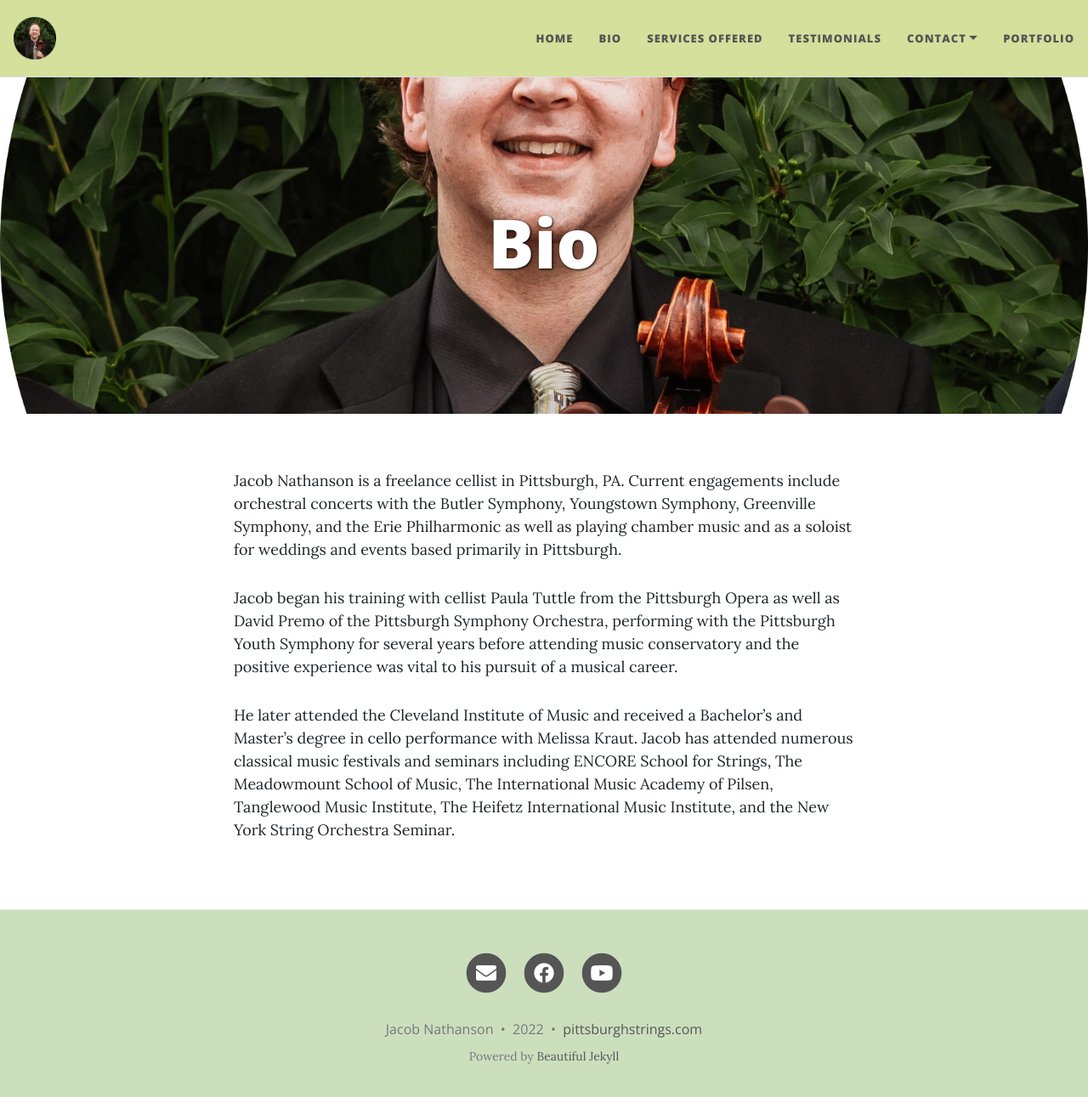
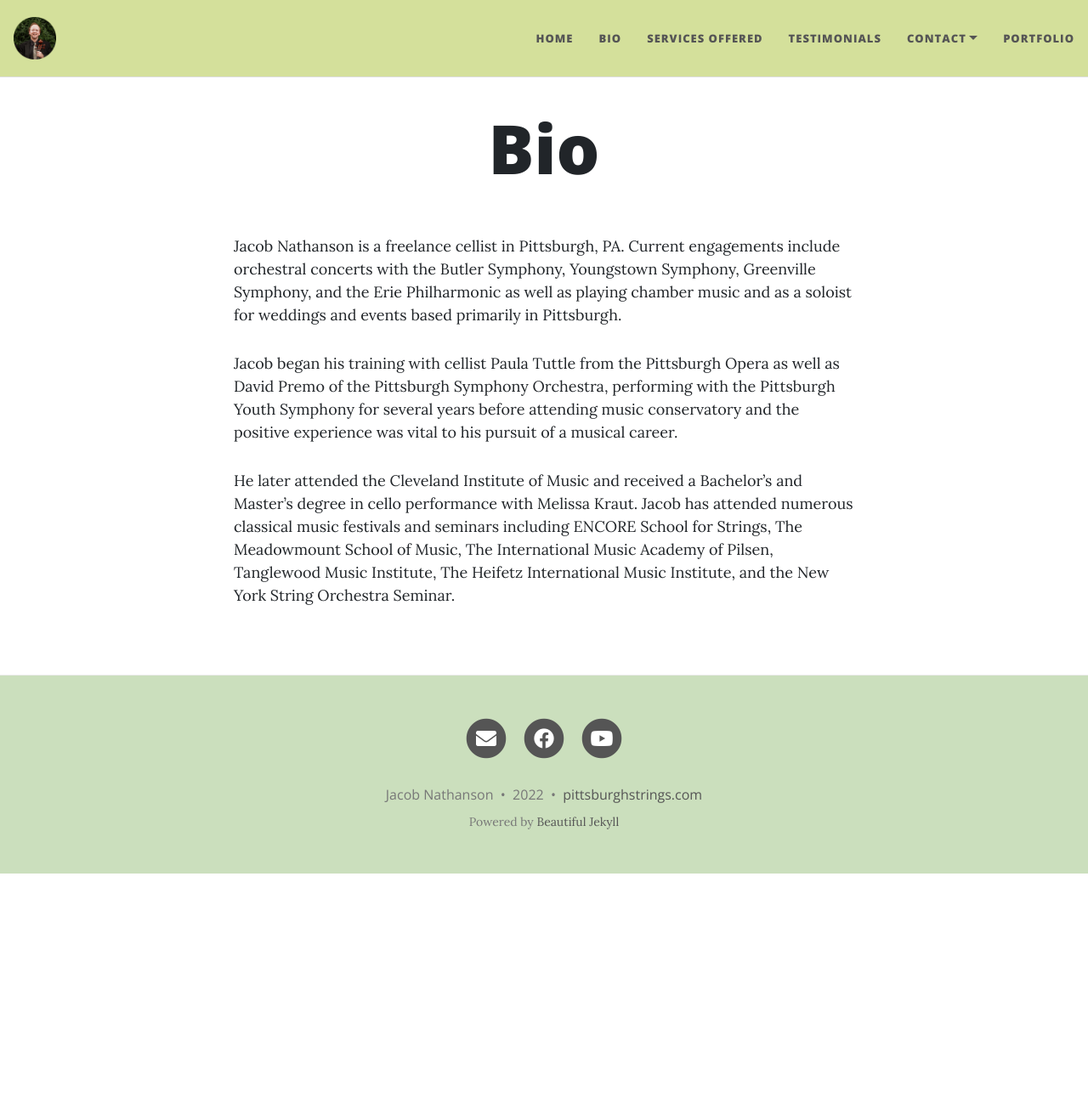
Before and after one commit to ben-nathanson/jake-nathanson-music, a Jekyll site: the page built from pages/bio.md, in a window 1280 px wide and 1304 px high. Shown: the top 1291 px of the window at 85% size. Built offline with Jekyll 4.4.1, drawn with Linux system fonts in a browser that asks for light colours; nearby versions of some CDN libraries.

Commit message:
Remove bio image, it's getting resized in an unintended way

```diff
--- a/pages/bio.md
+++ b/pages/bio.md
@@ -1,7 +1,6 @@
 ---
 layout: page
 title: Bio
-cover-img: assets/img/headshot.webp
 ---
 
 
```
